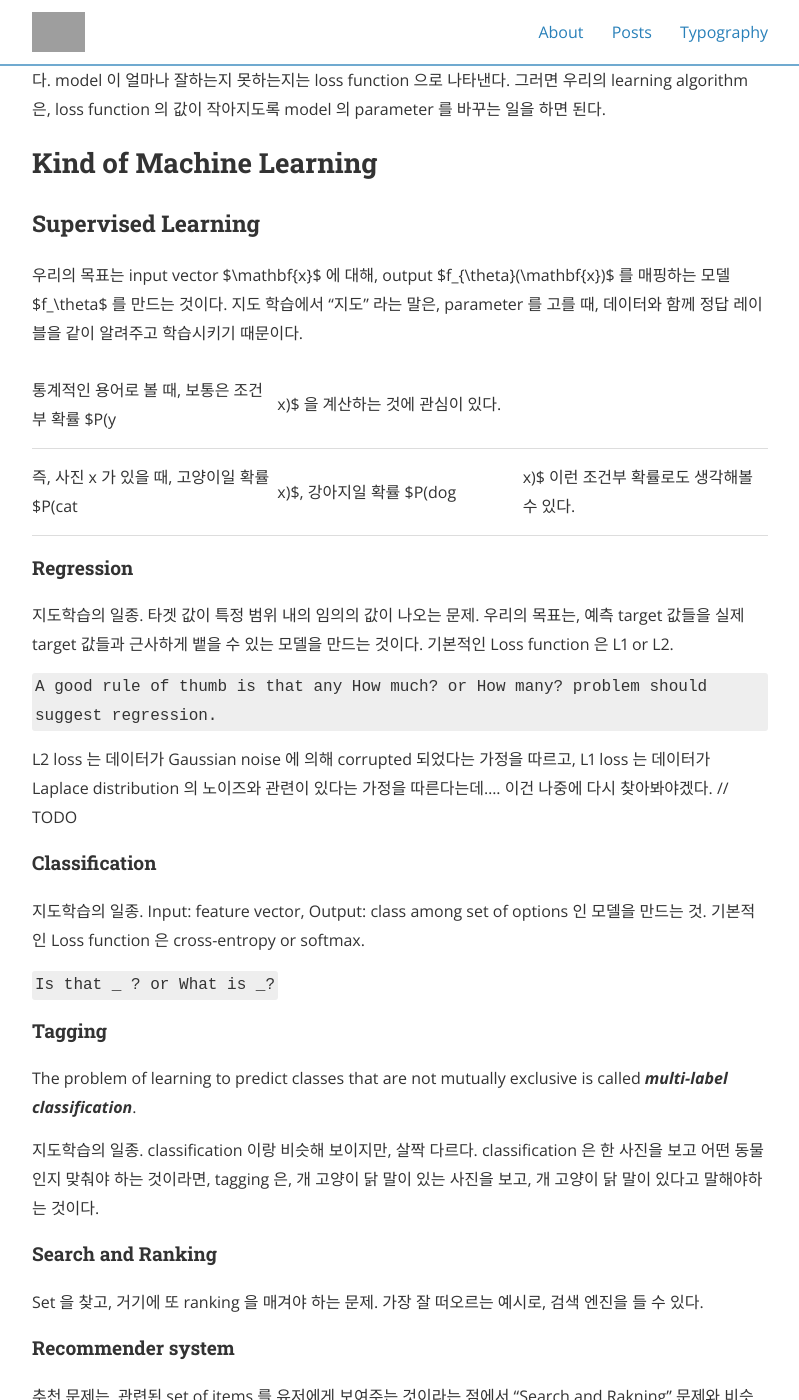
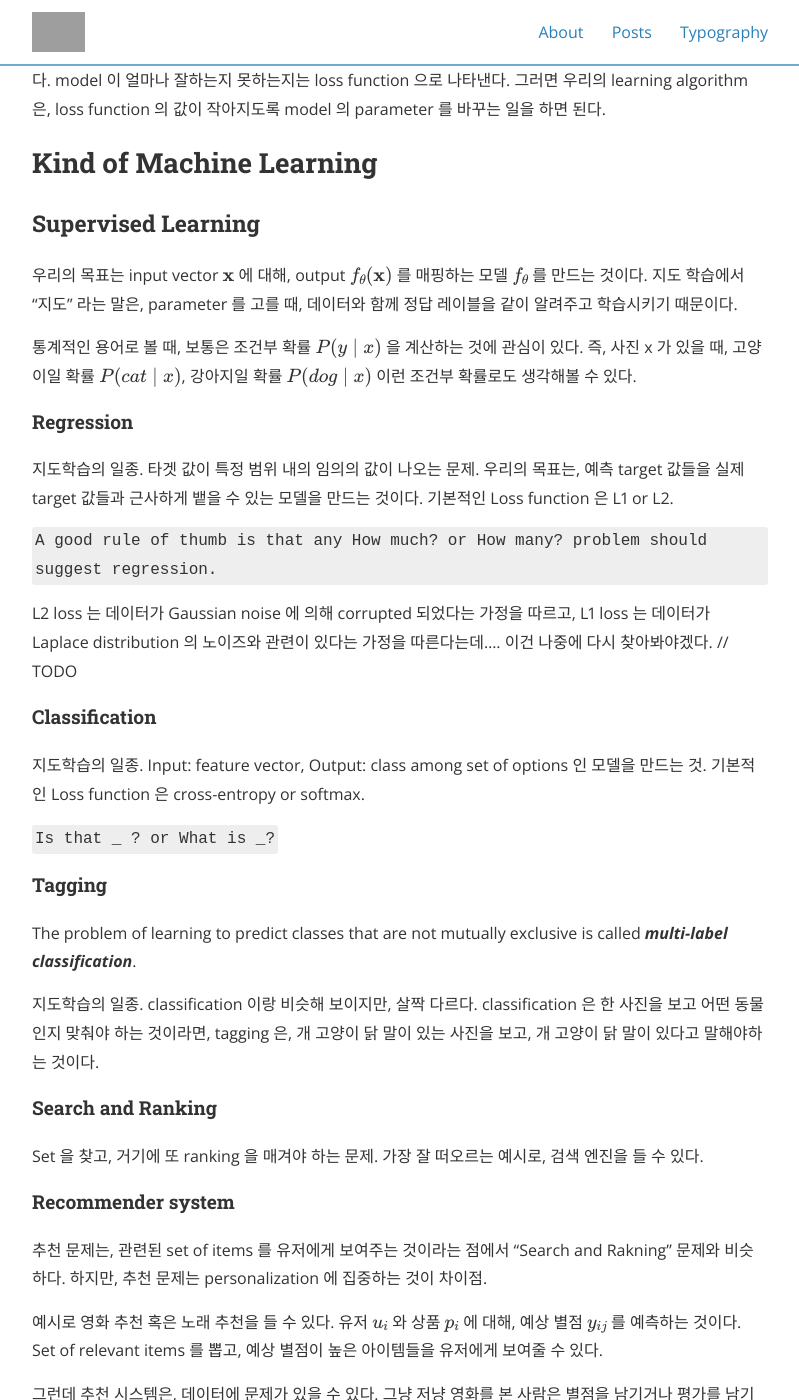
Before and after one commit to the-realest-one/the-realest-one.github.io, a Jekyll site: the page built from _posts/2020-05-26-d2l-intro.md, in a window 1280 px wide and 1400 px high, scrolled down 2158 px. Shown: the whole window, without its empty margins (240-1039 px from the left). Built offline with Jekyll 4.4.1, drawn with Linux system fonts in a browser that asks for light colours; nearby versions of some CDN libraries; formulas are drawn with MathJax 3; some of the changed text lies outside the part shown; grey boxes are pictures that could not be loaded.

Commit message:
Made my blog support mathjax

```diff
--- a/_config.yml
+++ b/_config.yml
@@ -24,6 +24,10 @@ logo: "/assets/tree.jpg"
 
 # Build settings
 markdown: kramdown
+highlighter: rouge
+lsi: false
+excerpt_separator: "\n\n"
+incremental: false
 inter_post_navigation: false
 highlightjs_theme: "monokai-sublime"
 
--- a/_layouts/default.html
+++ b/_layouts/default.html
@@ -1,5 +1,12 @@
 <!DOCTYPE html>
+
 <html>
+
+  <head>
+    {% if page.use_math %}
+      {% include mathjax_support.html %}
+    {% endif %}
+  </head>
 
   {% include head.html %}
 
@@ -16,5 +23,3 @@
   </body>
 
 </html>
-
-<script type="text/javascript" src="https://cdn.rawgit.com/mathjax/MathJax/2.7.1/MathJax.js?config=TeX-AMS-MML_HTMLorMML"></script>
--- a/_posts/2020-05-26-d2l-intro.md
+++ b/_posts/2020-05-26-d2l-intro.md
@@ -81,8 +79,8 @@ model 이 얼마나 잘하는지 못하는지는 loss function 으로 나타낸
 우리의 목표는 input vector $\mathbf{x}$ 에 대해, output $f_{\theta}(\mathbf{x})$ 를 매핑하는 모델 $f_\theta$ 를 만드는 것이다.
 지도 학습에서 "지도" 라는 말은, parameter 를 고를 때, 데이터와 함께 정답 레이블을 같이 알려주고 학습시키기 때문이다.
 
-통계적인 용어로 볼 때, 보통은 조건부 확률 $P(y|x)$ 을 계산하는 것에 관심이 있다.
-즉, 사진 x 가 있을 때, 고양이일 확률 $P(cat|x)$, 강아지일 확률 $P(dog|x)$ 이런 조건부 확률로도 생각해볼 수 있다.
+통계적인 용어로 볼 때, 보통은 조건부 확률 $P(y \mid x)$ 을 계산하는 것에 관심이 있다.
+즉, 사진 x 가 있을 때, 고양이일 확률 $P(cat \mid x)$, 강아지일 확률 $P(dog \mid x)$ 이런 조건부 확률로도 생각해볼 수 있다.
 
 #### Regression
 
@@ -120,7 +118,7 @@ Set 을 찾고, 거기에 또 ranking 을 매겨야 하는 문제. 가장 잘
 하지만, 추천 문제는 personalization 에 집중하는 것이 차이점.
 
 예시로 영화 추천 혹은 노래 추천을 들 수 있다.
-유저 $u_i$ 와 상품 $p_i$ 에 대해, 예상 별점 $y_{ij} 를 예측하는 것이다.
+유저 $u_i$ 와 상품 $p_i$ 에 대해, 예상 별점 $y_{ij}$ 를 예측하는 것이다.
 Set of relevant items 를 뽑고, 예상 별점이 높은 아이템들을 유저에게 보여줄 수 있다.
 
 그런데 추천 시스템은, 데이터에 문제가 있을 수 있다. 그냥 저냥 영화를 본 사람은 별점을 남기거나 평가를 남기지 않는다.
```
Also changed, not shown: other parts of _posts/2020-05-26-d2l-intro.md (+1 -3 lines), _includes/mathjax_support.html (added, +23 -0 lines).
